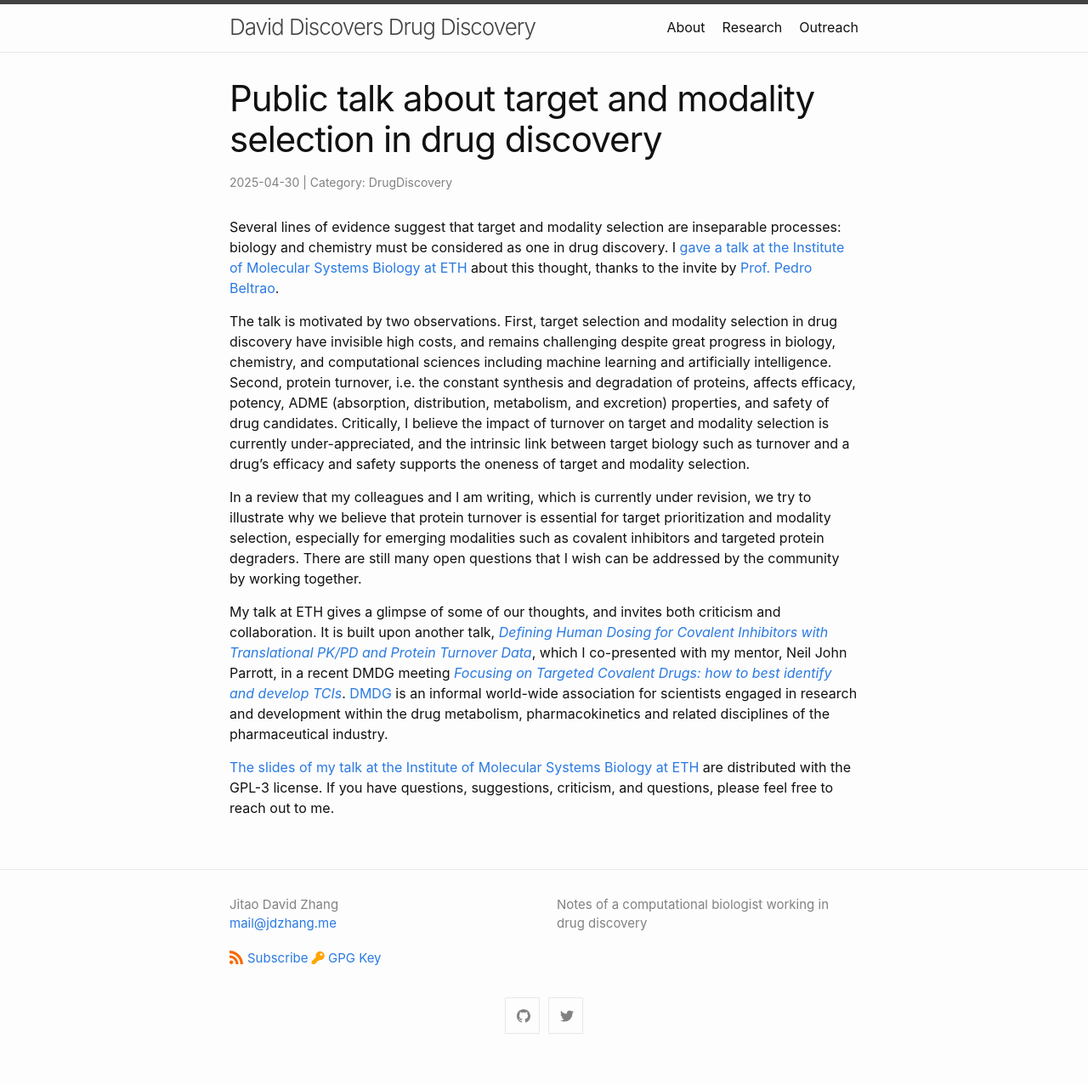
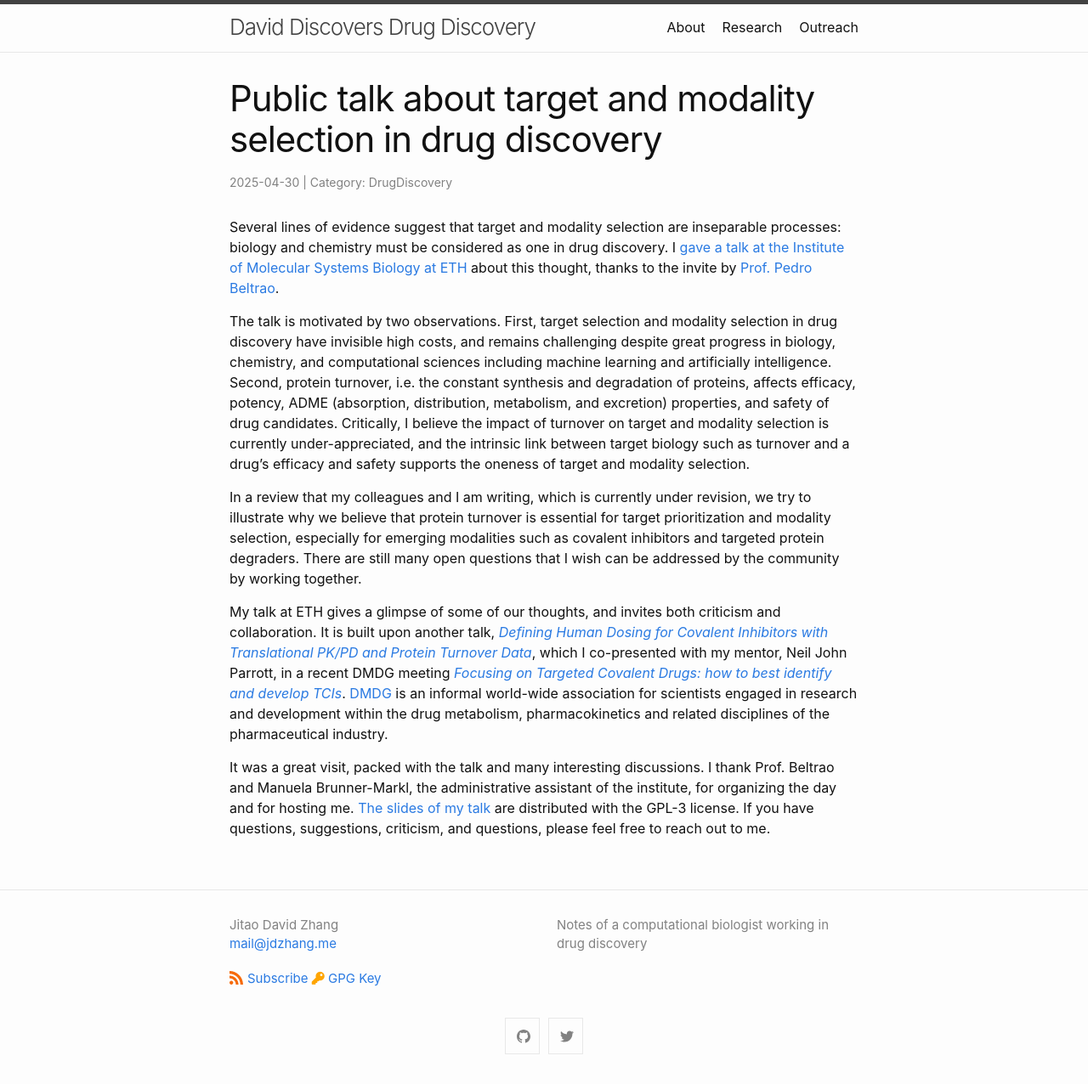
Before and after one commit to Accio/accio.github.io, a Jekyll site: the page built from _posts/2025-04-30-IMSB-ETH.md, in a window 1280 px wide. Shown: the whole page at 85% size. Built offline with Jekyll 4.4.1, drawn with Linux system fonts in a browser that asks for light colours; comment, search, counter and statistics services are not loaded; before the commit the page ends 1252 px from its top, so only the background shows below that.

Commit message:
adding ackn again

```diff
--- a/_posts/2025-04-30-IMSB-ETH.md
+++ b/_posts/2025-04-30-IMSB-ETH.md
@@ -13,4 +13,4 @@ In a review that my colleagues and I am writing, which is currently under revisi
 
 My talk at ETH gives a glimpse of some of our thoughts, and invites both criticism and collaboration. It is built upon another talk, [*Defining Human Dosing for Covalent Inhibitors with Translational PK/PD and Protein Turnover Data*]({{ site.url}}/assets/pdf/2025-04-NeilParrott-JitaoDavidZhang-DMDG-Targeting-Covalent-Inhibitors.pdf), which I co-presented with my mentor, Neil John Parrott, in a recent DMDG meeting [*Focusing on Targeted Covalent Drugs: how to best identify and develop TCIs*]({{ site.url}}/assets/pdf/2025-04-NeilParrott-JitaoDavidZhang-DMDG-DelegateBook.pdf). [DMDG](https://www.dmdg.org/) is an informal world-wide association for scientists engaged in research and development within the drug metabolism, pharmacokinetics and related disciplines of the pharmaceutical industry.
 
-[The slides of my talk at the Institute of Molecular Systems Biology at ETH]({{ site.url}}/assets/pdf/2025-04-JitaoDavidZhang-ETH-IMSB.pdf) are distributed with the GPL-3 license. If you have questions, suggestions, criticism, and questions, please feel free to reach out to me.
+It was a great visit, packed with the talk and many interesting discussions. I thank Prof. Beltrao and Manuela Brunner-Markl, the administrative assistant of the institute, for organizing the day and for hosting me. [The slides of my talk]({{ site.url}}/assets/pdf/2025-04-JitaoDavidZhang-ETH-IMSB.pdf) are distributed with the GPL-3 license. If you have questions, suggestions, criticism, and questions, please feel free to reach out to me.
```
